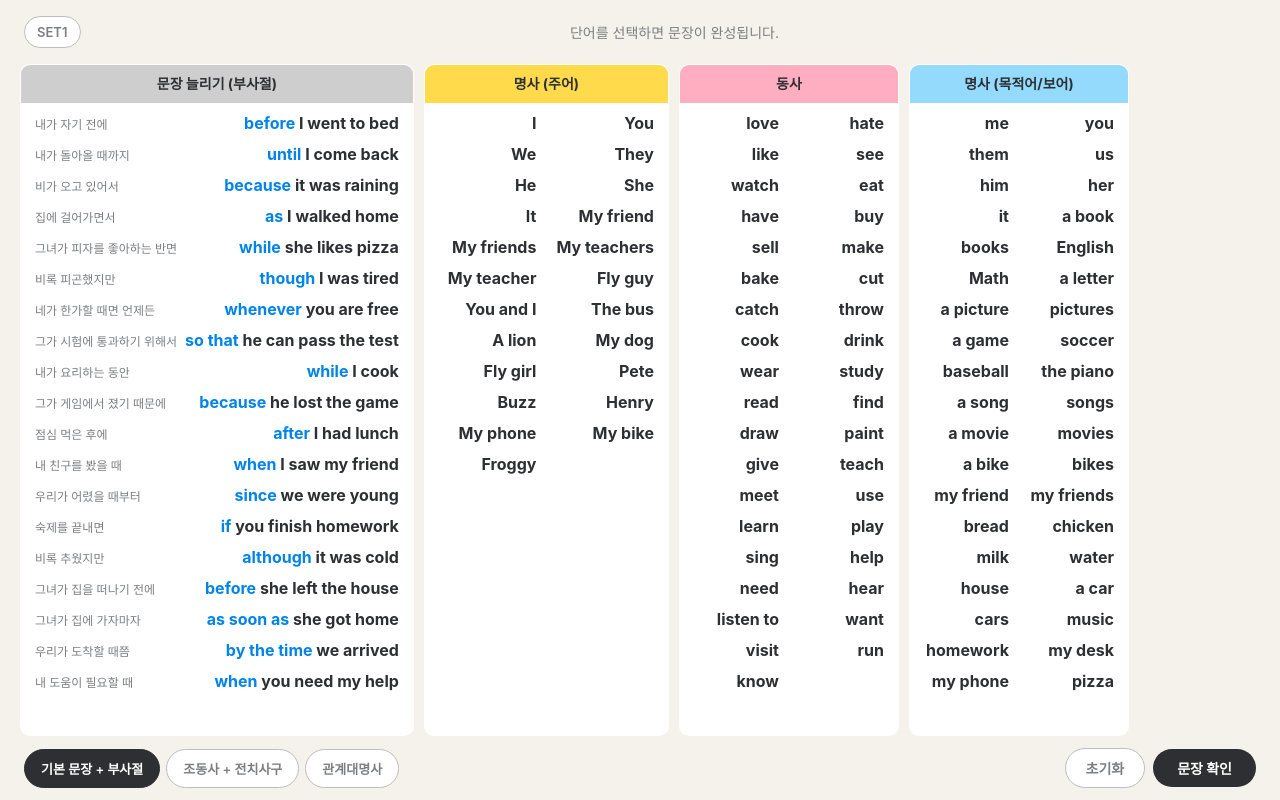
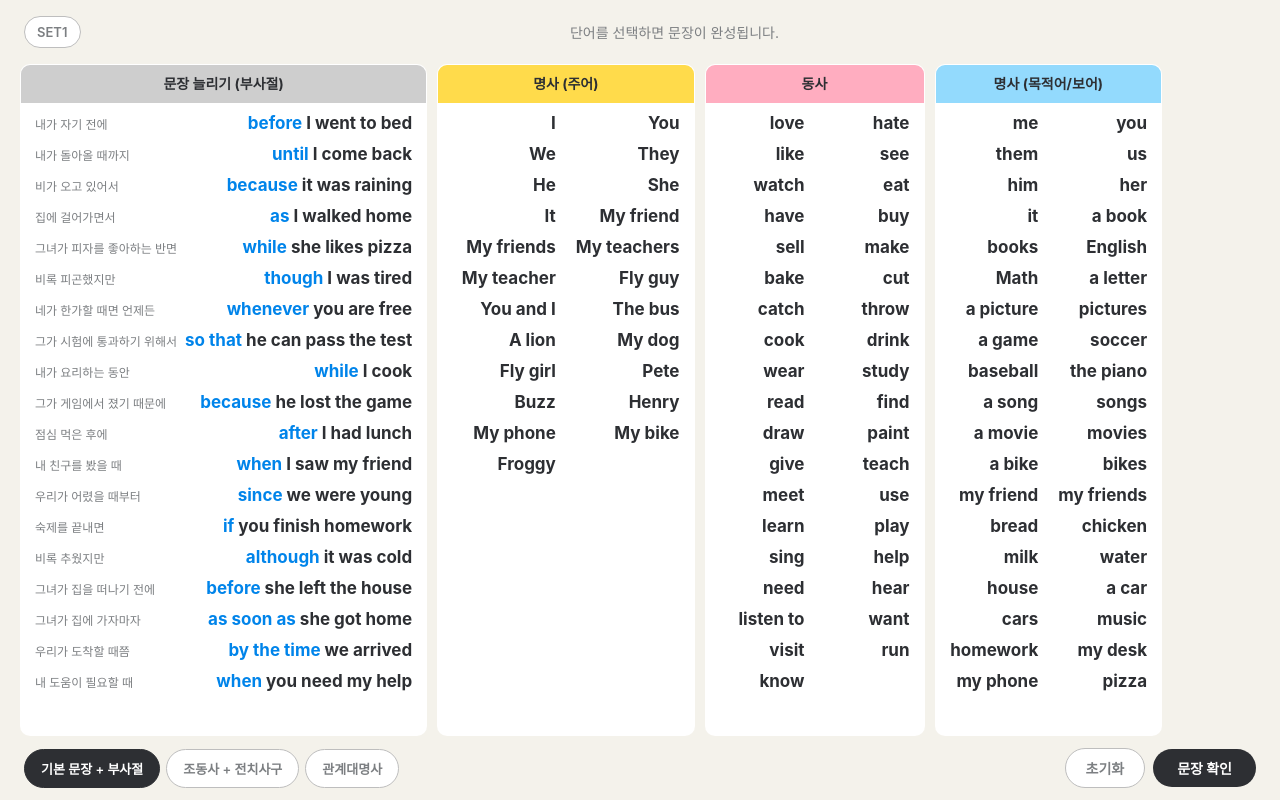
Before and after one commit to kisa-dev0520/enbong_sentence, a React (Vite) app: page / in a window 1280 px wide. Built offline with nearby package versions, Linux system fonts and the light colour scheme.

Commit message:
vercel 배포_4

```diff
--- a/index.html
+++ b/index.html
@@ -10,7 +10,7 @@
   <meta name="apple-mobile-web-app-status-bar-style" content="default" />
   <meta name="apple-mobile-web-app-title" content="영봉" />
   <link rel="apple-touch-icon" href="/icons.svg" />
-  <title>영봉 문장 만들기</title>
+  <title>영어 문장 만들기</title>
 </head>
 
 <body>
--- a/src/styles/WordCard.css
+++ b/src/styles/WordCard.css
@@ -26,7 +26,7 @@
 }
 
 .eng-txt {
-    font-size: 16px;
+    font-size: 17px;
     font-weight: 700;
     color: var(--text-primary);
     white-space: nowrap;
```
